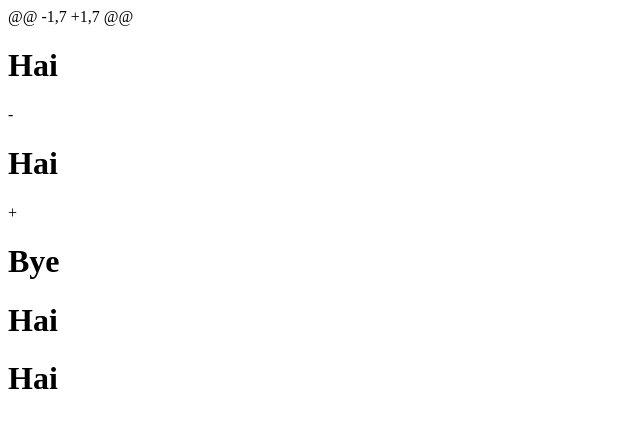
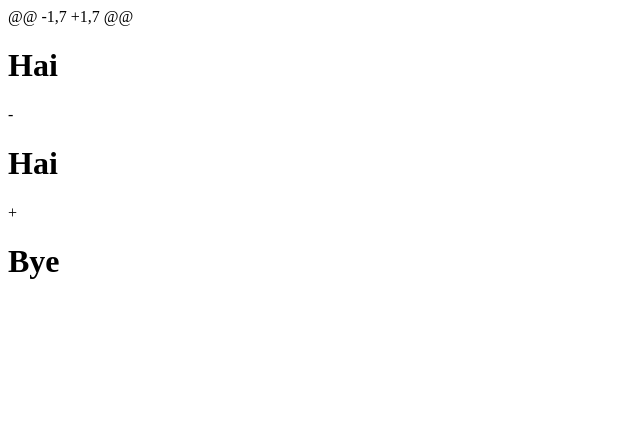
Before and after one commit to GeethaR12/demo, a plain HTML site: page pages/index.htm in a window 1280 px wide. Shown: the whole page, without its empty margins (0-640 px from the left). Drawn offline with Linux system fonts and the light colour scheme.

Commit message:
committed

```diff
--- a/pages/index.htm
+++ b/pages/index.htm
@@ -4,6 +4,5 @@
  <h1>Hai</h1>
 -<h1>Hai</h1>
 +<h1>Bye</h1>
- <h1>Hai</h1><h1>Hai</h1>
  </body>
  </html>
```
